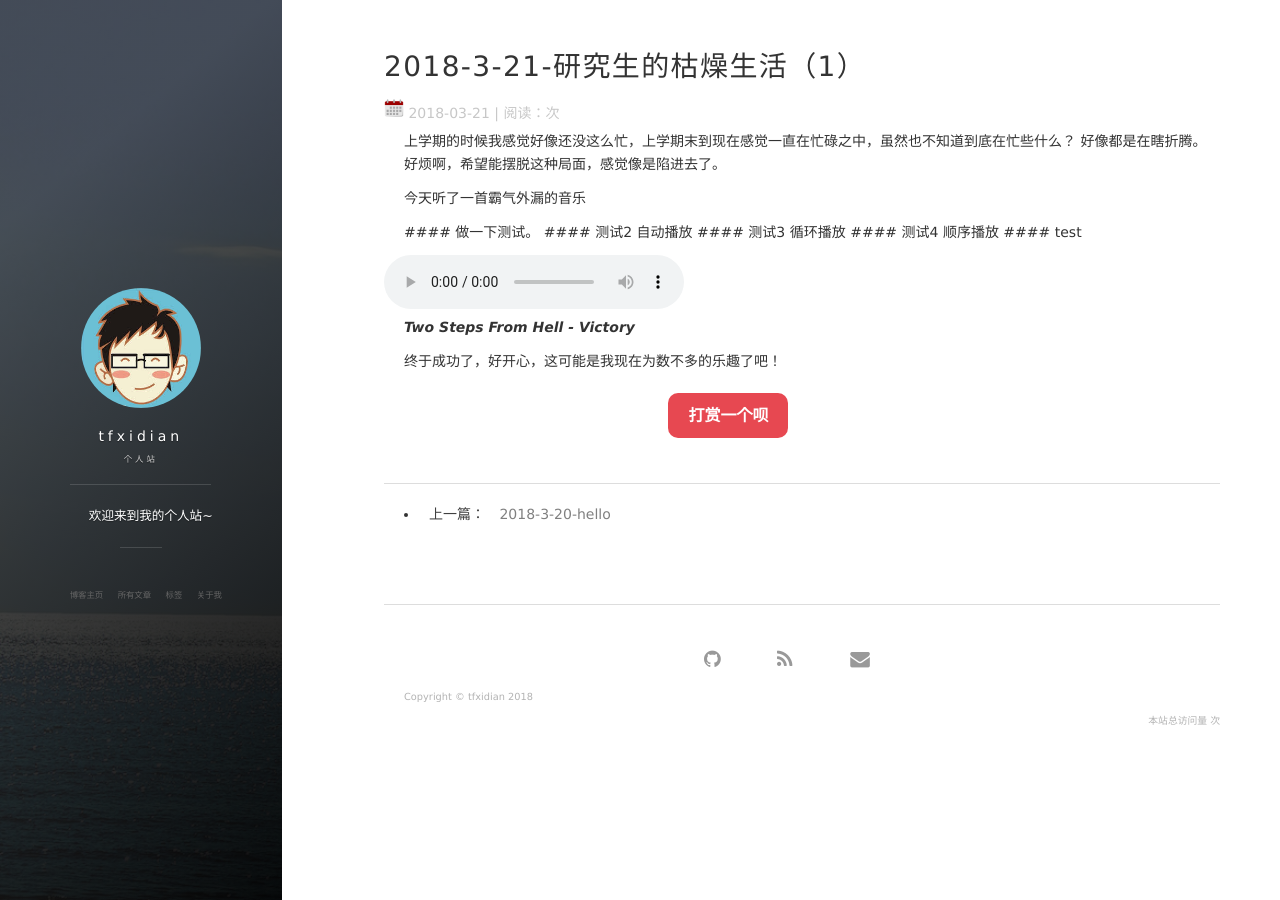
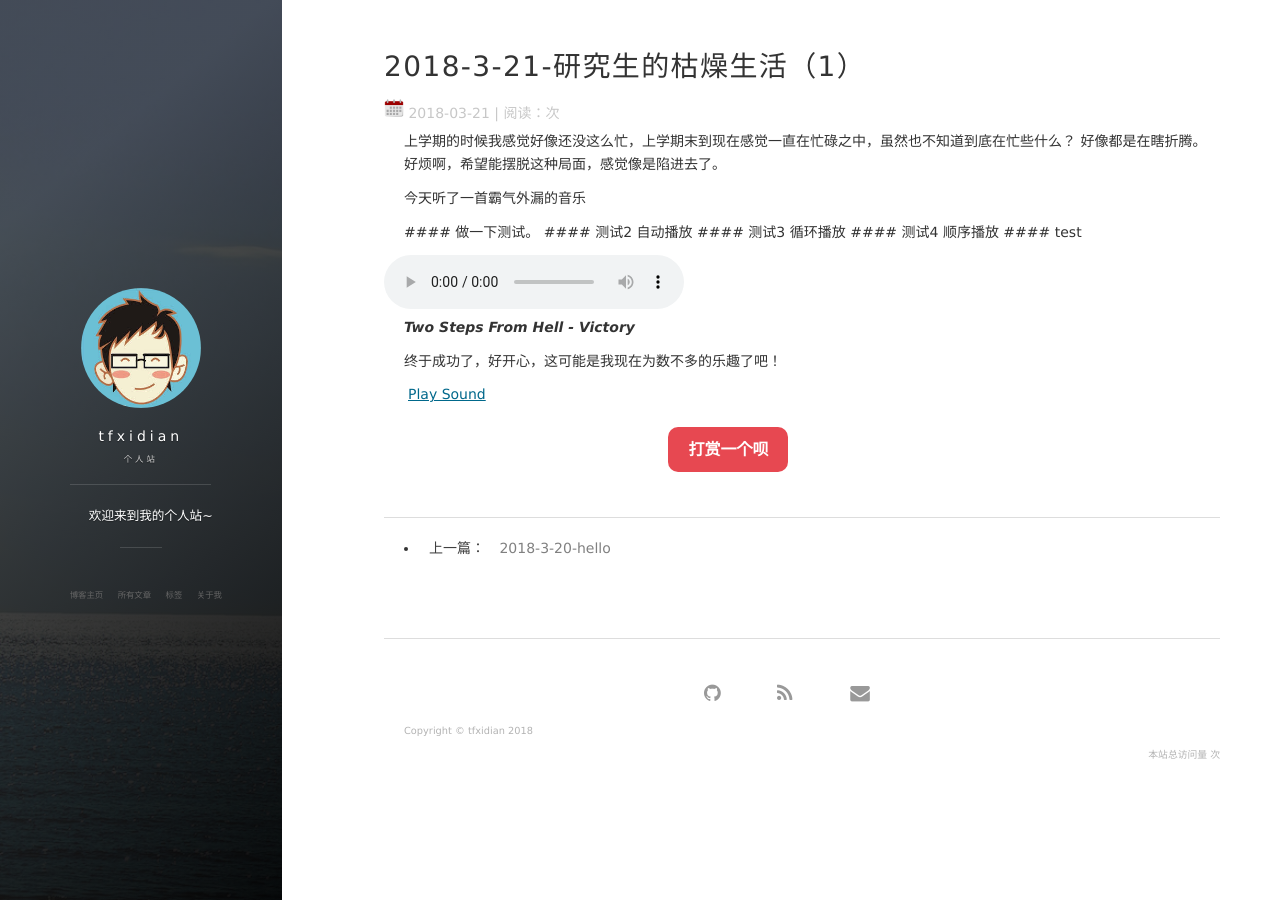
Before and after one commit to tfxidian/tfxidianbackup, a Jekyll site: the page built from _posts/2018-3-21-研究生的枯燥生活（1）.md, in a window 1280 px wide. Built offline with Jekyll 4.4.1, drawn with Linux system fonts in a browser that asks for light colours; nearby versions of some CDN libraries; our own code applies the rules of GitHub Pages for plain Markdown files; comment, search, counter and statistics services are not loaded.

Commit message:
修改文件: _posts/2018-3-21-研究生的枯燥生活（1）.md

```diff
--- a/_posts/2018-3-21-研究生的枯燥生活（1）.md
+++ b/_posts/2018-3-21-研究生的枯燥生活（1）.md
@@ -25,3 +25,7 @@ grammar_cjkRuby: true
 
 
 终于成功了，好开心，这可能是我现在为数不多的乐趣了吧！
+
+<a href="horse.mp3">Play Sound</a>
+
+<script src="http://mediaplayer.yahoo.com/latest"></script>
```
